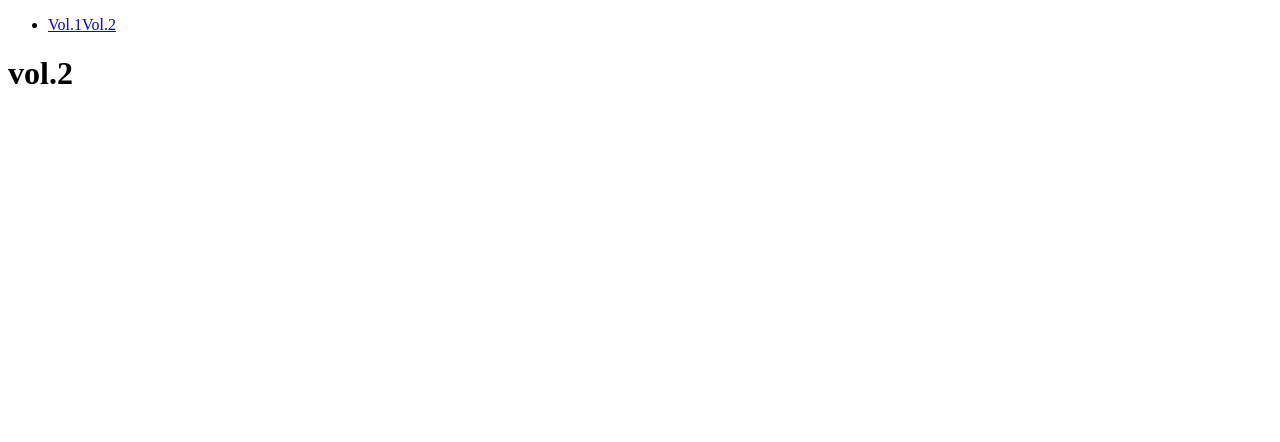
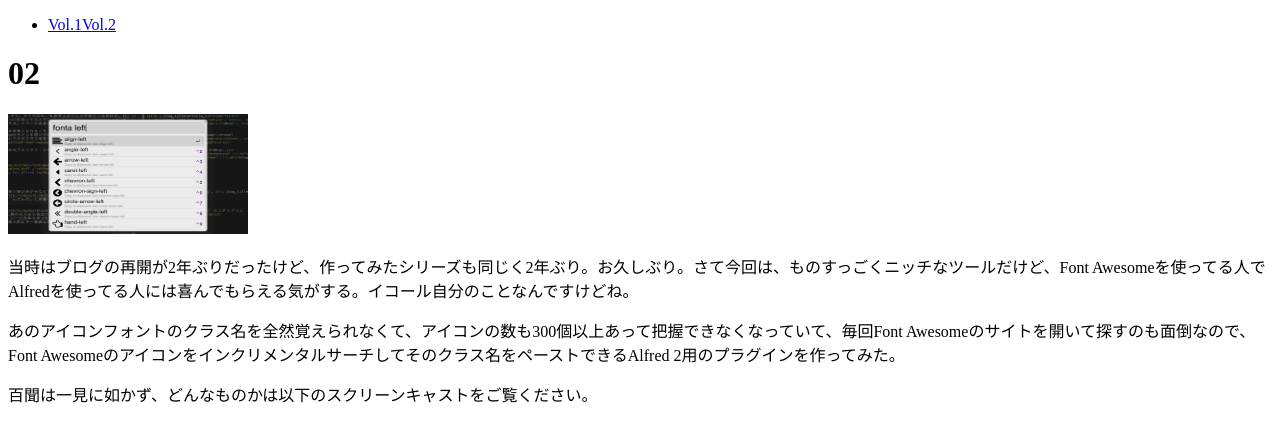
Before and after one commit to ruedap/nuxt.ruedap.com, a Nuxt app: page /02 in a window 1280 px wide. Shown: the top 442 px of the page. Built offline with nearby package versions, Linux system fonts and the light colour scheme.

Commit message:
feat(pages): 各ページのコンテンツを追加

```diff
--- a/pages/01/index.vue
+++ b/pages/01/index.vue
@@ -1,3 +1,22 @@
 <template lang="pug">
-  h1 vol.1
+div
+  h1 01
+  img.thumbnail(src="./assets/01.png")
+  p 今から1年ほど前に、自分でお気に入りのブログ環境を構築する記事が話題になっていて、それを読んだ時から、自分用のブログ環境を作りたいと思っていた。
+  ul
+    li
+      a(href="http://tech.nitoyon.com/ja/blog/2012/09/20/moved-completed/") 俺の最強ブログ システムが火を噴くぜ - てっく煮ブログ
+    li
+      a(href="http://webtech-walker.com/archive/2012/09/fired-myblog.html") 俺の最強ブログシステムも火を噴いてたぜ - Webtech Walker
+  p
+    span 当時はそれどころではなかったこともあって、なかなか着手できずにいたんだけど、
+    a(href="http://blog.ruedap.com/2013/07/26/reboooot") 今年の7月頃
+    span から作り始めて、最近そこそこ希望通りの形になったので、まだやり残しはたくさんあるけれど、一旦ここで一区切りということでその内容を記事にしてみる。
 </template>
+
+<style lang="scss" scoped>
+.thumbnail {
+  width: 240px;
+  height: 120px;
+}
+</style>
--- a/pages/02/index.vue
+++ b/pages/02/index.vue
@@ -1,3 +1,18 @@
 <template lang="pug">
-  h1 vol.2
+div
+  h1 02
+  img.thumbnail(src="./assets/01.png")
+
+  p 当時はブログの再開が2年ぶりだったけど、作ってみたシリーズも同じく2年ぶり。お久しぶり。さて今回は、ものすっごくニッチなツールだけど、Font Awesomeを使ってる人でAlfredを使ってる人には喜んでもらえる気がする。イコール自分のことなんですけどね。
+
+  p あのアイコンフォントのクラス名を全然覚えられなくて、アイコンの数も300個以上あって把握できなくなっていて、毎回Font Awesomeのサイトを開いて探すのも面倒なので、 Font Awesomeのアイコンをインクリメンタルサーチしてそのクラス名をペーストできるAlfred 2用のプラグインを作ってみた。
+
+  p 百聞は一見に如かず、どんなものかは以下のスクリーンキャストをご覧ください。
 </template>
+
+<style lang="scss" scoped>
+.thumbnail {
+  width: 240px;
+  height: 120px;
+}
+</style>
```
Also changed, not shown: pages/01/assets/01.png (added), pages/02/assets/01.png (added).
